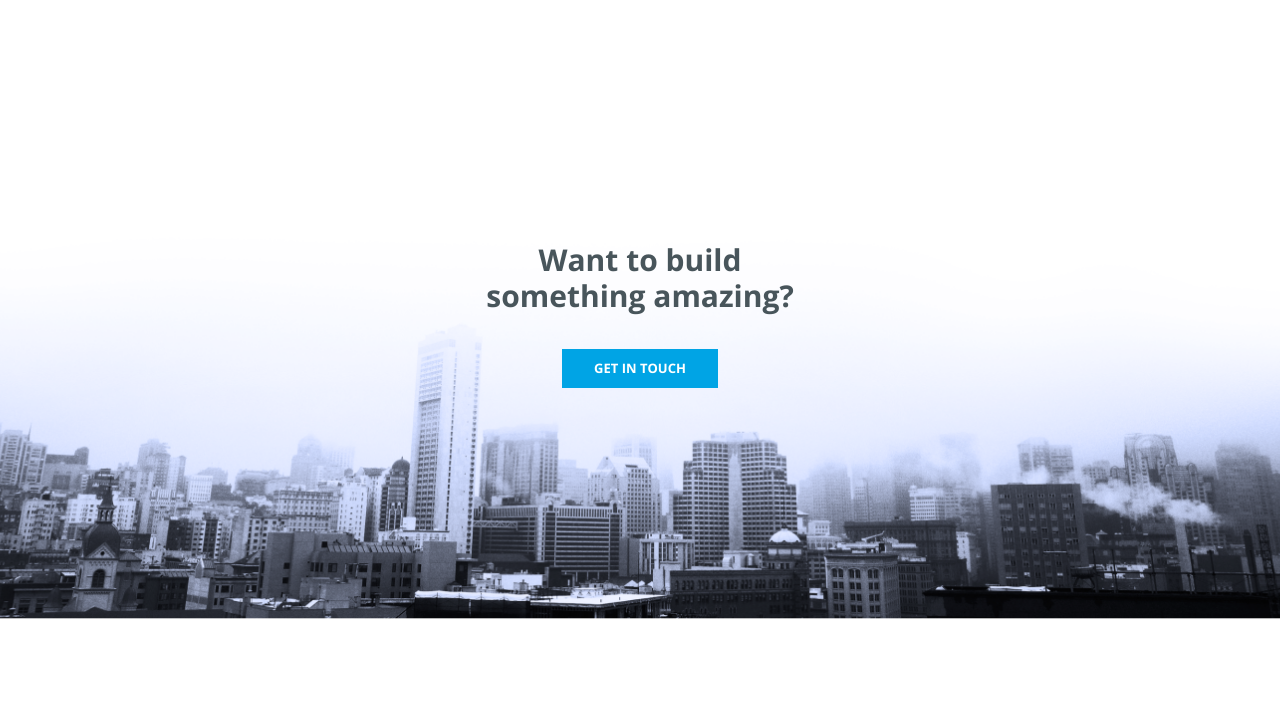
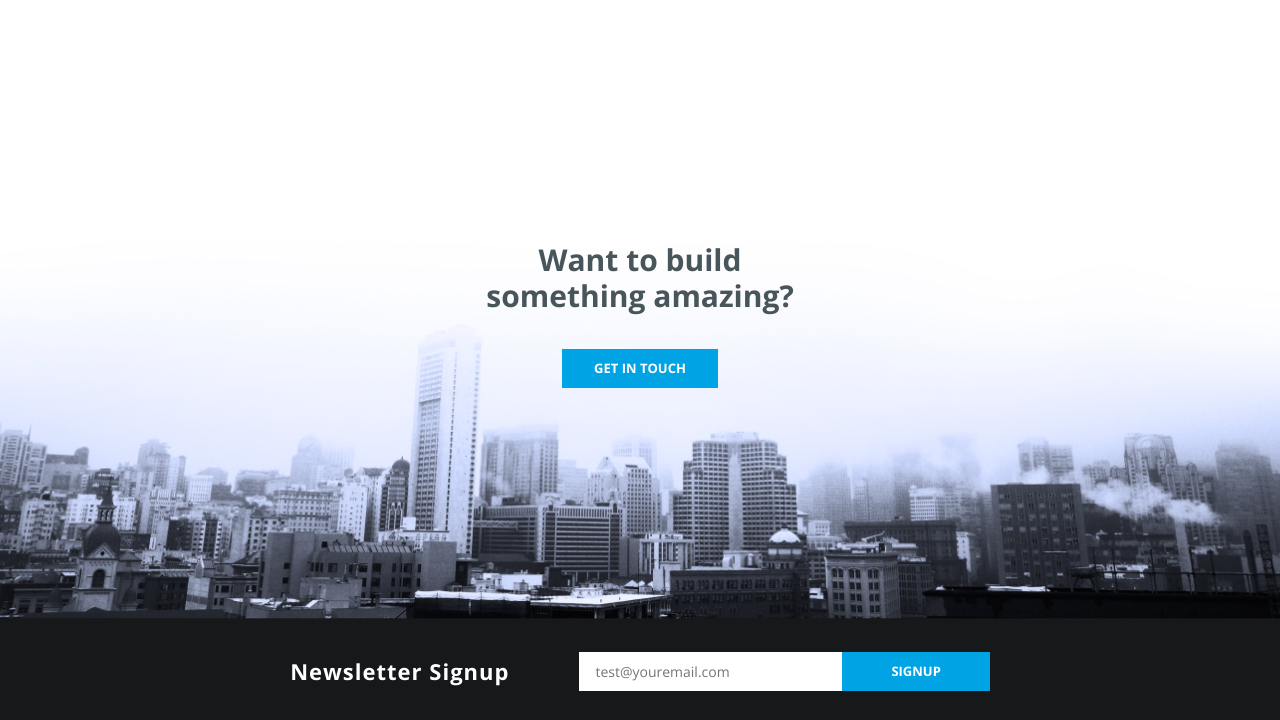
Before and after one commit to CoolSkeleton1/konstruct, a plain HTML site: page index.html in a window 1280 px wide. Shown: the part 2801-3521 px from the top of the page. Before the commit the page ends 3420 px from the top, so only its background shows below. Drawn offline with nearby package versions, Linux system fonts and the light colour scheme.

Commit message:
add newsletter

```diff
--- a/css/main.css
+++ b/css/main.css
@@ -5,7 +5,7 @@
 h1, h2, h3, h4, h5, h6, p {
     margin: 0;
     padding: 0;
-  }
+}
 
 body {
     font-family: "Open Sans", sans-serif;
@@ -16,6 +16,7 @@ body {
     --gray-color: #48555B;
     --blue-color: #00A4E5;
     --gray-border: #E6E6E6;
+    --black-color: #171819;
 }
 
 .container {
@@ -240,6 +241,7 @@ body {
     background-size: cover;
     background-position: center center;
     background-repeat: no-repeat;
+    background-color: var(--black-color);
 }
 .get-in-touch_content {
     display: flex;
@@ -256,6 +258,36 @@ body {
     margin-bottom: 35px;
     max-width: 350px;
 }
+
+/* Newsletter */
+.newsletter {
+    background-color: var(--black-color);
+}
+.newsletter_content {
+    display: flex;
+    justify-content: center;
+    align-items: center;
+    padding: 33px 0 29px;
+}
+.newsletter_tittle {
+    font-weight: 700;
+    color: #fff;
+    font-size: 22px;
+    letter-spacing: 1px;
+    margin-right: 70px;
+}
+.newsletter_signup {
+    display: flex;
+}
+.newsletter_input {
+    border: none;
+    padding: 12px 70px 11px 16px;
+    font-size: 14px;
+}
+.newsletter__btn {
+    padding: 12px 49px;
+}
+
 
 
 
@@ -301,6 +333,12 @@ body {
     .container {
         padding: 0 50px;
     }
+    .newsletter_content {
+        flex-direction: column;
+    }
+    .newsletter_tittle {
+        margin: 0 0 15px 0;
+    }
 }
 
 @media screen and (max-width: 595px) {
@@ -326,6 +364,12 @@ body {
     .navbar_right li {
         padding: 0 0 5px;
     }
+    .newsletter_input {
+        padding: 8px 50px 7px 8px;
+    }
+    .newsletter__btn {
+        padding: 8px 39px;
+    }
 }
 
 @media screen and (max-width: 375px) {
@@ -335,4 +379,10 @@ body {
     .services_bottom_item {
         width: 250px;
     }
+    .newsletter_input {
+        padding: 8px 20px 7px 4px;
+    }
+    .newsletter__btn {
+        padding: 8px 18px;
+    }
 }
--- a/index.html
+++ b/index.html
@@ -97,6 +97,18 @@
         </div>
     </section>
 
+    <section class="newsletter">
+        <div class="container">
+            <div class="newsletter_content">
+                <div class="newsletter_tittle">Newsletter Signup</div>
+                <div class="newsletter_signup">
+                    <input class="newsletter_input" type="email" placeholder="test@youremail.com">
+                    <button class="newsletter__btn btn">Signup</button>
+                </div>
+            </div>
+        </div>
+    </section>
+
 
 </body>
 </html>
```
